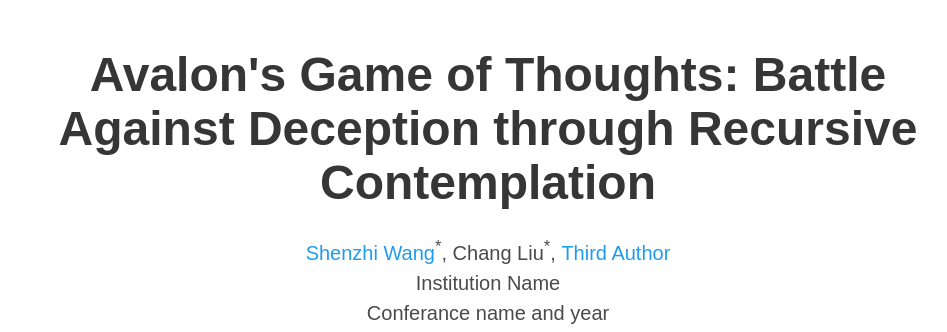
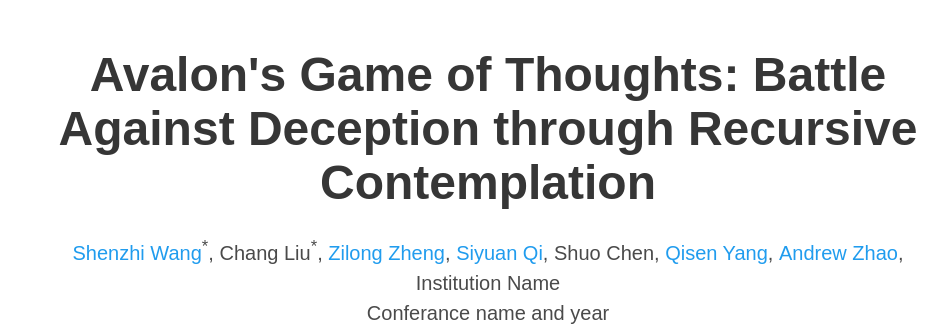
Before and after one commit to Shenzhi-Wang/avalon_recon, a plain HTML site: page index.html in a window 1280 px wide. Shown: the top 332 px of the page, without its empty margins (152-1099 px from the left). Drawn offline with nearby package versions, Linux system fonts and the light colour scheme; some icons are missing; a web font is replaced by a local one.

Commit message:
Update index.html

```diff
--- a/index.html
+++ b/index.html
@@ -57,12 +57,19 @@
               <!-- Paper authors -->
               <span class="author-block">
                 <a href="https://shenzhi-wang.netlify.app/" target="_blank">Shenzhi Wang</a><sup>*</sup>,</span>
-                <span class="author-block">
-                  Chang Liu<sup>*</sup>,</span>
-                  <span class="author-block">
-                    <a href="THIRD AUTHOR PERSONAL LINK" target="_blank">Third Author</a>
-                  </span>
-                  </div>
+              <span class="author-block">
+                Chang Liu<sup>*</sup>,</span>
+              <span class="author-block">
+                <a href="https://zilongzheng.github.io/" target="_blank">Zilong Zheng</a>,</span>
+              <span class="author-block">
+                <a href="https://siyuanqi.github.io/" target="_blank">Siyuan Qi</a>,</span>
+              <span class="author-block">
+                Shuo Chen,</span>
+              <span class="author-block">
+                <a href="https://scholar.google.com/citations?user=VwblgV0AAAAJ&hl=en" target="_blank">Qisen Yang</a>,</span>
+              <span class="author-block">
+                <a href="https://andrewzh112.github.io/" target="_blank">Andrew Zhao</a>,</span>
+            </div>
 
                   <div class="is-size-5 publication-authors">
                     <span class="author-block">Institution Name<br>Conferance name and year</span>
```
